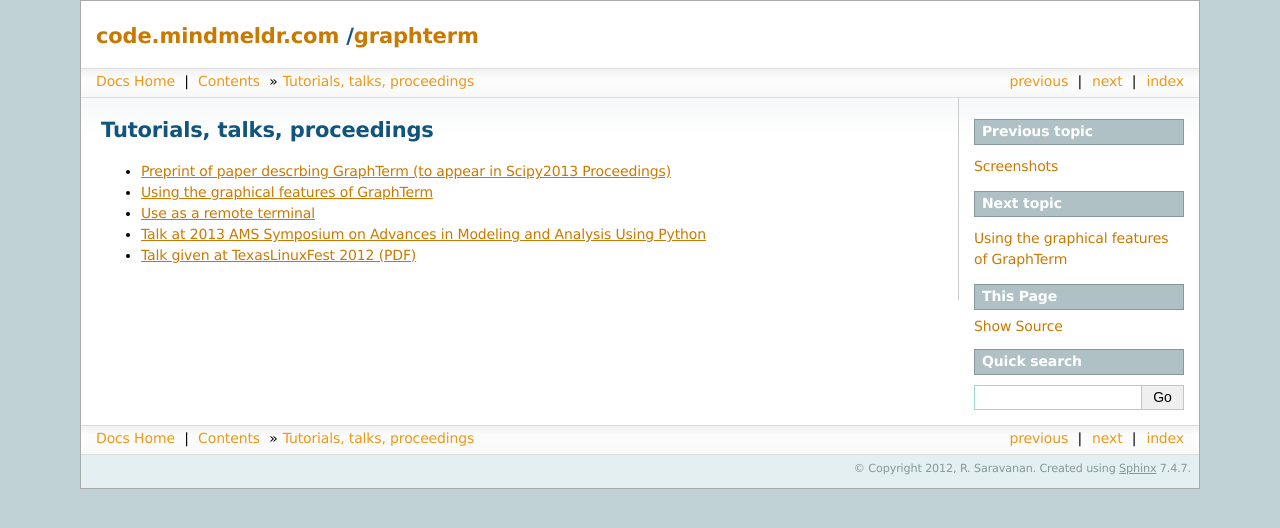
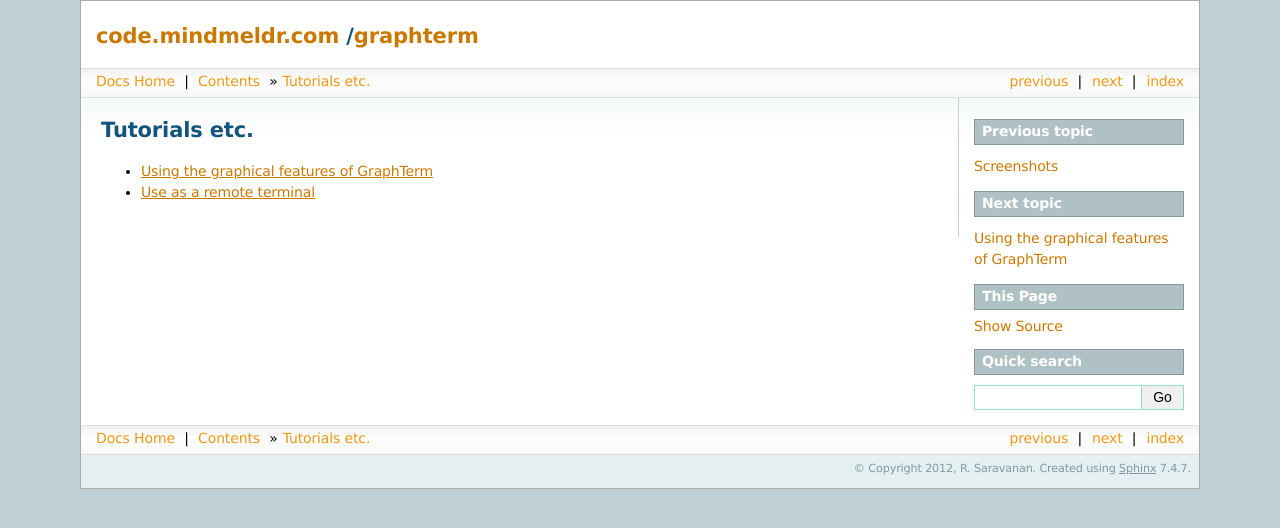
Before and after one commit to mitotic/graphterm, a Sphinx documentation site: the page built from docs/tutorials.rst, in a window 1280 px wide. Shown: the top 528 px of the page. Built offline with Sphinx 7.4.7, drawn with Linux system fonts in a browser that asks for light colours; the version number could not be read and is left out.

Commit message:
Renamed auth_type=user to auth_type=multiuser; docs reorganized

```diff
--- a/docs/UseAsRemoteTerminal.rst
+++ b/docs/UseAsRemoteTerminal.rst
@@ -76,12 +76,6 @@
 (If you forgot to detach your work terminal before leaving, use the
 *steal* menu button to steal control of the session.)
 
-If you are the only
-user with access to your work computer, you can disable authentication
-and privacy by default, by starting the server as::
-
-    gtermserver --auth_type=none --term_settings='{"share_private": false}'
-
 If you have multiple terminals open, use the URL ``http://localhost:8901/local`` to
 see a list of all the available terminal sessions.
 
--- a/docs/cloud.rst
+++ b/docs/cloud.rst
@@ -79,10 +79,10 @@
 *Note:* Using an ``auth_type`` value of ``none`` (or ``name``, for
 simple name-based authentication) is very insecure and
 should not be used when handling any sensitive information.
-For increased security in a publicly-accessible server, the ``--auth_type=user`` option
+For increased security in a publicly-accessible server, the ``--auth_type=multiuser`` option
 can be used::
 
-    gtermserver --daemon=start --auth_type=user  --host=<server_domain_or_address> --super_users=ubuntu  --auto_users --allow_share
+    gtermserver --daemon=start --auth_type=multiuser  --host=<server_domain_or_address> --super_users=ubuntu  --auto_users --allow_share
 
 In this case, a secret master authentication code is stored in the file
 ``~/.graphterm/graphterm_auth@server_domain``. If the authentication
--- a/docs/contents.rst
+++ b/docs/contents.rst
@@ -13,6 +13,7 @@
    implementation
    screenshots
    tutorials
+   talks
    videos
    advanced
    release-notes
--- a/docs/start.rst
+++ b/docs/start.rst
@@ -606,7 +606,7 @@
 
 *The GraphTerm is not yet ready to be executed with root privileges*.
 You should typically run it logged in as a regular user.
-The ``--auth_type=local`` (default) and ``--auth_type=user`` options should
+The ``--auth_type=local`` (default) and ``--auth_type=multiuser`` options should
 be used for security, as they require an authentication code to create
 a new terminal. Using the ``gterm`` command to create a new terminal
 provides additional security, as the command validates the server
--- a/docs/tutorials.rst
+++ b/docs/tutorials.rst
@@ -1,17 +1,11 @@
-Tutorials, talks, proceedings
+Tutorials etc.
 ===================================
 
-.. index:: talks, tutorials
+.. index:: tutorials
 
 .. toctree::
    :maxdepth: 1
 
-   Preprint of paper descrbing GraphTerm (to appear in Scipy2013 Proceedings) <https://dl.dropboxusercontent.com/u/72208800/graphterm/graphterm_scipy13.pdf>
-
    Using the graphical features of GraphTerm <UsingGraphicalFeatures>
 
    Use as a remote terminal <UseAsRemoteTerminal>
-
-   Talk at  2013 AMS Symposium on Advances in Modeling and Analysis Using Python <https://ams.confex.com/ams/93Annual/webprogram/Paper223868.html>
-
-   Talk given at TexasLinuxFest 2012 (PDF) <http://2012.texaslinuxfest.org/sites/default/files/slides/TXLF12-CommandLine-talk_2.pdf>
```
Also changed, not shown: docs/release-notes.rst (+8 -0 lines), 3 other files.
